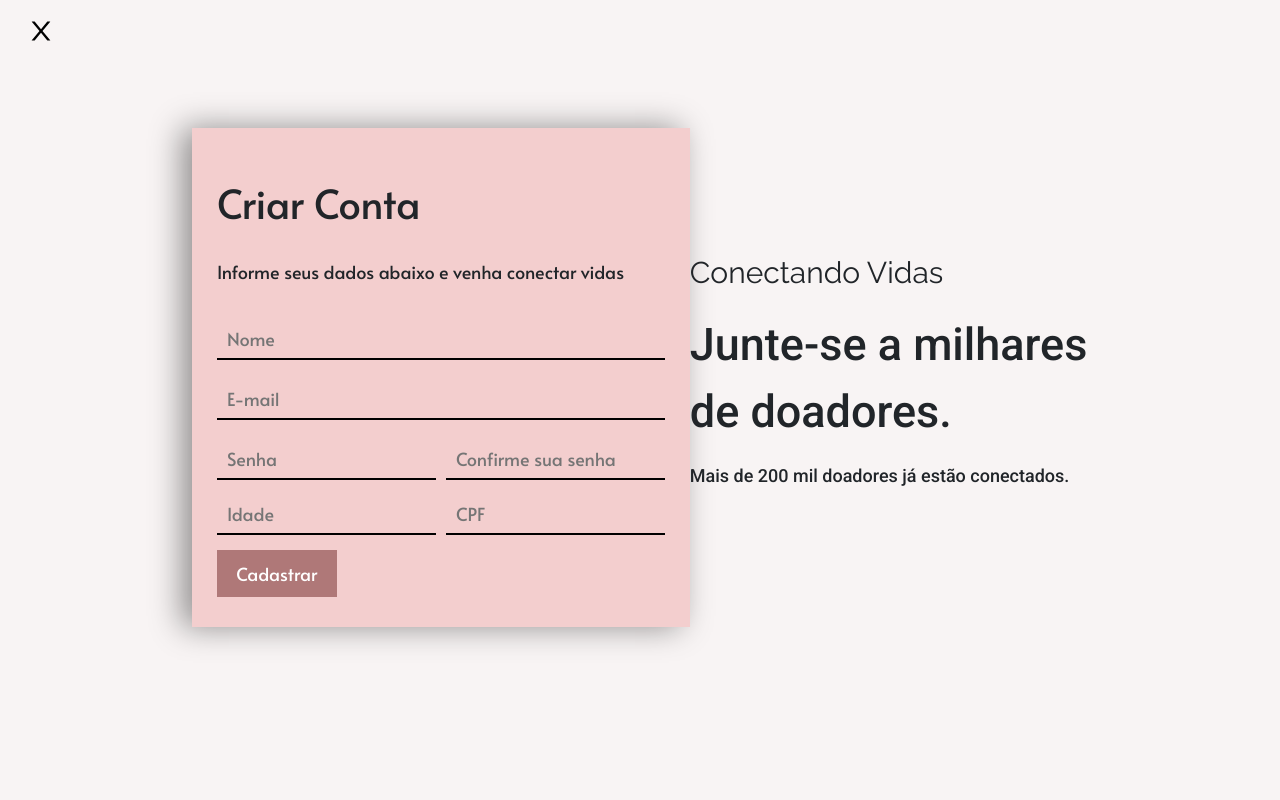
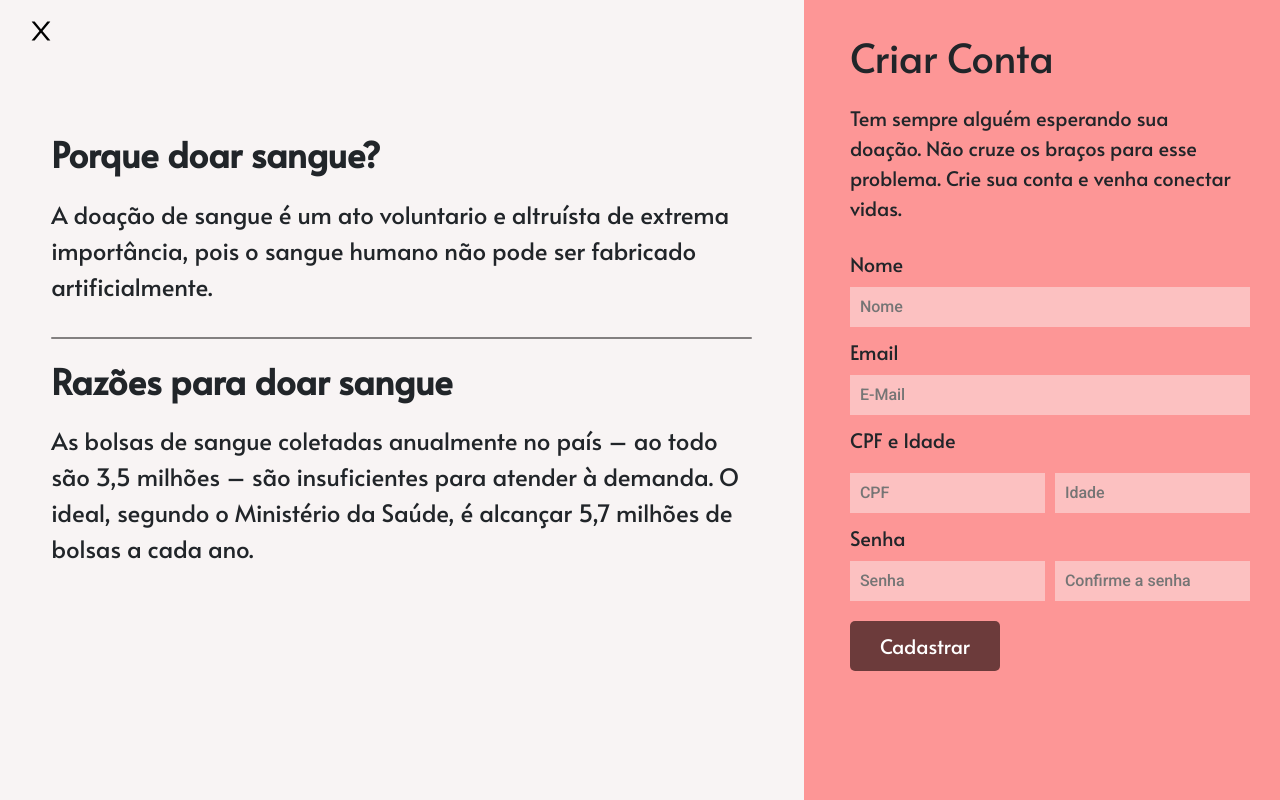
Before and after one commit to Guilherme-Humberto/CV-Web, a React (Create React App) app: page / in a window 1280 px wide. Both pictures are taken after a click on the button "Cadastrar". Shown: the top 800 px of the page. Built offline with nearby package versions, Linux system fonts and the light colour scheme.

Commit message:
Componentes

```diff
--- a/src/components/Modals/ModalRegister/index.js
+++ b/src/components/Modals/ModalRegister/index.js
@@ -29,21 +29,24 @@ function ModalRegister(props) {
   const [age, setAge] = useState('')
   const [cpf, setCfp] = useState('')
 
-  const handleSendEmail = async (e) => {
+  const handleSubmit = async (e) => {
     e.preventDefault();
     try {
-        const response = await api.post("/usuarios", {
-          Nome: name,
-          Email: email,
-          Cpf: cpf,
-          Senha: password,
-          ComFirmaSenha: ConfirmPassword,
-          DataDeNacimente: age
+        await api.post("/register", {
+          name,
+          email,
+          cpf,
+          password,
+          age,
+          bio: '', adress: '', cell: '', phone: '', bloodtype: ''
         })
-        const { item2 , item1 } = response.data
-        login(item2)
-        localStorage.setItem("infos", JSON.stringify(item1))
-        history.push("Home")
+        .then((response) => {
+          const { user, token } = response.data
+          login(token)
+          localStorage.setItem("infos", JSON.stringify(user))
+          history.push("Home")
+        })
+        .catch((err) => console.log(err))
     }
     catch (error) {
       console.log(`Erro ao cadastrar usuário ${error}`)
@@ -54,89 +57,45 @@ function ModalRegister(props) {
     <>
       <StyleRoot>
         <div className="container-modal" style={styles.fade}>
-          <div id="content-modal">
             <div id="icon-top">{props.buttonclose}</div>
-            <div id="content-modal-container">
-              <div id="container-form-cad">
-                <p id="formtitleCad">Criar Conta</p>
-                <p id="infotext">
-                  Informe seus dados abaixo e venha conectar vidas
-                </p>
-                <form autoComplete="off" onSubmit={handleSendEmail}>
-                  <input
-                    id="input-cad"
-                    name="name"
-                    autoComplete="off"
-                    value={name}
-                    onChange={(e) => setName(e.target.value)}
-                    placeholder="Nome"
-                  />
-                  <input
-                    id="input-cad"
-                    name="email"
-                    type="email"
-                    value={email}
-                    autoComplete="off"
-                    onChange={(e) => setEmail(e.target.value)}
-                    placeholder="E-mail"
-                  />
-                  <div id="container-inputs-cad">
-                    <input
-                      id="input-cad"
-                      name="password"
-                      type="password"
-                      value={password}
-                      autoComplete="off"
-                      onChange={(e) => setPassword(e.target.value)}
-                      placeholder="Senha"
-                      color={"white"}
-                    />
-                    <input
-                      id="input-cad"
-                      name="Confirmpassword"
-                      type="password"
-                      value={ConfirmPassword}
-                      autoComplete="off"
-                      onChange={(e) => setConfirmPassword(e.target.value)}
-                      placeholder="Confirme sua senha"
-                      color={"white"}
-                    />
+
+            <div id="container-form">
+              <div id="texts-container-modal-cad">
+                <p id="title-modal-cad">Porque doar sangue?</p>
+                <p id="text-modal-cad">A doação de sangue é um ato voluntario e altruísta de extrema importância, pois o sangue humano não pode ser fabricado artificialmente.</p>
+              </div>
+              <hr id="linha-modal-cad"/>
+              <div id="texts-container-modal-cad">
+                <p id="title-modal-cad">Razões para doar sangue</p>
+                <p id="text-modal-cad">As bolsas de sangue coletadas anualmente no país – ao todo são 3,5 milhões – são insuficientes para atender à demanda. O ideal, segundo o Ministério da Saúde, é alcançar 5,7 milhões de bolsas a cada ano.</p>
+              </div>
+            </div>
+
+            <div id="form-container-cad">
+              <div id="content-form">
+                <p id="title-form-cad">Criar Conta</p>
+                <p id="desc-form-cad">Tem sempre alguém esperando sua doação. Não cruze os braços para esse problema. Crie sua conta e venha conectar vidas. </p>
+
+                <form onSubmit={handleSubmit} id="formCad">
+                  <label id="label-form-cad">Nome</label>
+                  <input id="input-form-cad" onChange={(e) => setName(e.target.value)} autoComplete="off" placeholder="Nome"/>
+                  <label id="label-form-cad">Email</label>
+                  <input id="input-form-cad" type="email" onChange={(e) => setEmail(e.target.value)} autoComplete="off" placeholder="E-Mail"/>
+                  <label id="label-form-cad">CPF e Idade</label>
+                  <div id="inputs-infos">
+                    <input id="input-form-cad2" onChange={(e) => setCfp(e.target.value)} autoComplete="off" placeholder="CPF"/>
+                    <input id="input-form-cad2" onChange={(e) => setAge(e.target.value)} autoComplete="off" placeholder="Idade"/>
                   </div>
-                  <div id="container-inputs-cad">
-                    <input
-                      id="input-age"
-                      name="age"
-                      value={age}
-                      autoComplete="off"
-                      onChange={(e) => setAge(e.target.value)}
-                      placeholder="Idade"
-                    />
-                    <input
-                      id="input-cpf"
-                      name="cpf"
-                      value={cpf}
-                      autoComplete="off"
-                      onChange={(e) => setCfp(e.target.value)}
-                      placeholder="CPF"
-                    />
+                  <label id="label-form-cad">Senha</label>
+                  <div id="inputs-password">
+                    <input id="input-form-cad2" type="password" onChange={(e) => setPassword(e.target.value)} autoComplete="off" placeholder="Senha"/>
+                    <input id="input-form-cad2" type="password" onChange={(e) => setConfirmPassword(e.target.value)} autoComplete="off" placeholder="Confirme a senha"/>
                   </div>
-                  <button id="btnEventCad" type="submit">
-                    Cadastrar
-                  </button>
+                  <button id="btn-form-cad">Cadastrar</button>
                 </form>
-              </div>
-              <div id="texts-modal-decoration">
-                <p id="icon-modal-decoration">Conectando Vidas</p>
-                <p id="title-modal-decoration">
-                  Junte-se a milhares de doadores.
-                </p>
-                <p id="text-modal-decoration">
-                  Mais de 200 mil doadores já estão conectados.
-                </p>
               </div>
             </div>
           </div>
-        </div>
       </StyleRoot>
     </>
   );
--- a/src/components/Modals/ModalRegister/styles.css
+++ b/src/components/Modals/ModalRegister/styles.css
@@ -1,144 +1,143 @@
 .container-modal {
+    display: flex;
+    justify-content: space-between;
     position: fixed;
     z-index: 9999;
+    max-height: 100%;
     top: 0;
     right: 0;
-    height: 100vh;
+    height: 100%;
     width: 100%;
-    transform: translate(0%);
     background: var(--background-modals);
-    box-shadow: -20px 0px 30px rgba(0, 0, 0, 0.15);
-}
-
-#content-modal-container {
-    display: flex;
-    justify-content: space-around;
-    align-items: center;
-    margin: 0 15%;
-}
-
-#container-form-cad {
-    background: rgb(243, 206, 206);
-    border: transparent;
-    box-shadow: -10px 0px 30px rgba(0, 0, 0, 0.418);
-    width: 500px;
-    padding: 20px 0;
-}
-
-#container-inputs-cad {
-    display: flex;
-    justify-content: space-around;
-    gap: 10px;
-}
-
-#text-decoration-top {
-    display: flex;
-    align-items: center;
-    justify-content: left;
-}
-
-#input-age {
-    width: 100%;
-    height: 40px;
-    padding: 10px;
-    font-size: 18px;
-    font-family: Alata;
-    background:  transparent;
-    border-bottom: 2px solid #000;
-    border-top: transparent;
-    border-left: transparent;
-    border-right: transparent;
-    margin: 5px 0;
-    outline: none;
-}
-#input-cpf {
-    width: 100%;
-    height: 40px;
-    padding: 10px;
-    font-size: 18px;
-    font-family: Alata;
-    background:  transparent;
-    border-bottom: 2px solid #000;
-    border-top: transparent;
-    border-left: transparent;
-    border-right: transparent;
-    margin: 5px 0;
-    outline: none;
-}
-
-#icon-modal-decoration {
-    font-size: 30px;
-    font-family: Raleway;
-}
-#title-modal-decoration {
-    font-size: 45px;
-    max-width: 400px;
-    font-family: Roboto;
-}
-#text-modal-decoration {
-    font-size: 18px;
-    font-family: Roboto;
-}
-
-#content-modal {
-    margin-top: 10%;
 }
 #icon-top {
     position: absolute;
+    z-index: 999;
     top: 2%;
     left: 2%;
 }
 
-form {
-    display: flex;
-    justify-content: center;
-    align-items: left;
-    flex-direction: column;
-    margin: 0 5%;
+div#texts-container-modal-cad {
+
 }
 
-#formtitleCad {
-    margin: 5%;
+hr#linha-modal-cad {
+    border-radius: 5px;
+    border-width: 2px;
+    background-color: rgb(146, 143, 143)
+}
+
+#container-form {
+    display: flex;
+    flex-direction: column;
+    justify-content: left;
+    margin: 10% 4%;
+}
+
+p#title-modal-cad {
+    font-size: 35px;
+    font-family: Alata;
+    font-weight: bold;
+}
+
+p#text-modal-cad {
+    max-width: 740px;
+    font-size: 24px;
+    font-family: Alata;
+}
+div#form-container-cad {
+    background: rgb(253, 150, 150);
+    margin: 0;
+    height: 100vh;
+    width: 500px;
+    padding: 6px 25px;
+}
+
+div#content-form {
+    display: flex;
+    flex-direction: column;
+    margin: 5%
+}
+
+p#title-form-cad {
     font-size: 40px;
     font-family: Alata;
 }
-
-#input-cad {
-    width: 100%;
-    height: 40px;
-    padding: 10px;
-    font-size: 18px;
+p#desc-form-cad {
+    font-size: 20px;
     font-family: Alata;
-    background:  transparent;
-    border-bottom: 2px solid #000;
-    border-top: transparent;
-    border-left: transparent;
-    border-right: transparent;
-    margin: 10px 0;
-    outline: none;
 }
 
-#infotext {
-    font-family: Alata;
-    font-size: 18px;
-    margin: 5%;
+form#formCad {
+    display: flex;
+    flex-direction: column;
+    margin: 0;
 }
 
-#btnEventCad {
+label#label-form-cad {
+    font-size: 20px;
+    font-family: Alata;
+    margin-top: 10px;
+}
+
+div#inputs-password {
     display: flex;
-    justify-content: space-around;
-    width: 120px;
-    padding: 10px 0;
-    margin: 10px 0;
-    color: #fff;
-    font-size: 18px;
-    font-family: Alata;
+}
+
+div#inputs-infos {
+    display: flex;
+    margin-top: 10px
+}
+
+input#input-form-cad {
+    padding: 8px 10px;
+    width: 400px;
+    outline: none;
+    border: transparent;
+    background: rgb(252, 193, 193);
+}
+
+input#input-form-cad2 {
+    max-width: 195px;
+    margin-right: 10px;
+    padding: 8px 10px;
+    outline: none;
+    border: transparent;
+    background: rgb(252, 193, 193);
+}
+
+button#btn-form-cad {
+    width: 150px;
+    margin: 20px 0;
+    padding: 10px;
     border: transparent;
     outline: none;
-    background: #af7878
+    color: #fff;
+    font-size: 20px;
+    font-family: Alata;
+    border-radius: 5px;
+    background: rgba(14, 1, 1, 0.603);
 }
 
-#closeModalBtn {
-    background: transparent;
-    border: transparent;
+@media (max-width: 950px) {
+    .container-modal {
+        flex-wrap: wrap;
+    }
+    div#texts-container-modal-cad {
+        display: none;
+    }
+    hr#linha-modal-cad {
+        display: none;
+    }
+    div#form-container-cad {
+        position: absolute;
+        bottom: 0;
+        left: 0;
+        width: 100%;
+        height: 100%;
+        box-shadow: 10px 0px 20px rgb(150, 149, 149);
+    }
+    p#desc-form-cad {
+        max-width: 500px;
+    }
 }
```
